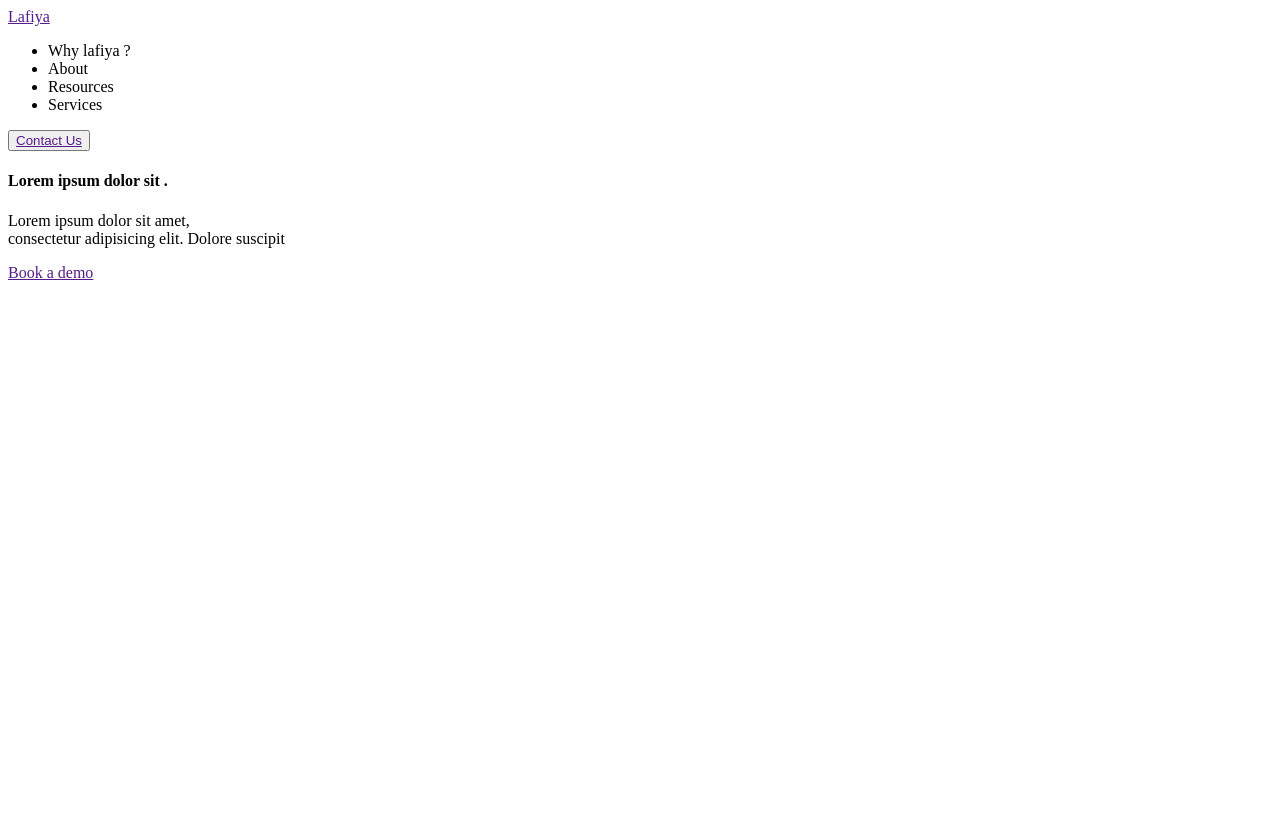
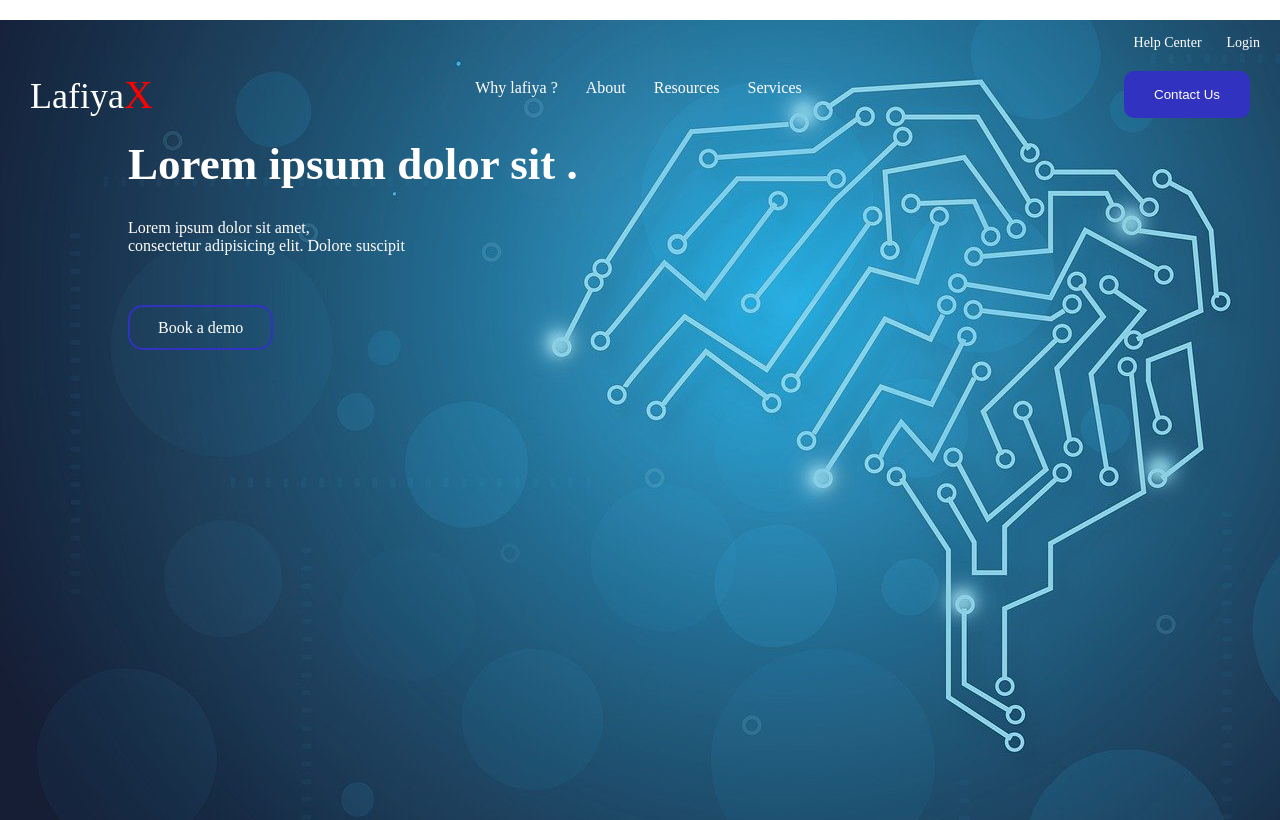
Before and after one commit to Steev-vhoo/Lafiya, a plain HTML site: page index.html in a window 1280 px wide. Drawn offline with Linux system fonts and the light colour scheme.

Commit message:
second commit

```diff
--- /dev/null
+++ b/css/style.css
@@ -0,0 +1,76 @@
+*{
+    padding: 0;
+    margin: 0;
+}
+.bg{
+    background-image: url(../img/programming-7649719_1280.jpg);
+    width: 100%;
+    height: 100vh;
+    background-size: cover;
+    color: white;
+}
+.help-center{
+    display: flex;
+    justify-content: right;
+    gap: 25px;
+    margin: 20px 20px;
+    padding-top: 15px;
+}
+.help-center a{
+    color: white;
+    text-decoration: none;
+    font-size: 14px;
+}
+.navbar{
+display: flex;
+justify-content: space-between;
+margin: 20px 30px;
+}
+.navbar a{
+    color: white;
+    text-decoration: none;
+}
+.navbar ul li{
+    list-style: none;
+    display: inline-block;
+    padding: 8px 12px;
+}
+.logo{
+    font-size: 36px;
+}
+span{
+    color: red;
+    font-style: bold;
+    font-size: 40px;
+}
+.contact-us{
+    border-radius: 10px;
+    padding: 12px 30px;
+    background: rgb(50, 50, 192);
+    border: none;
+}
+
+.tagline{
+    margin-left: 10%;
+    margin-right: 15%;
+
+}
+.tagline h4{
+    font-size: 45px;
+}
+.tagline p{
+    font-size: 14;
+    margin-top: 3%;
+}
+.book4demo{
+    margin-left: 10%;
+    margin-top: 5%;
+}
+.book4demo a{
+    color: white;
+    text-decoration: none;
+    font-size: 16px;
+    border: 2px solid rgb(50, 50, 192) ;
+    padding: 12px 28px;
+    border-radius: 15px;
+}
--- a/index.html
+++ b/index.html
@@ -4,27 +4,32 @@
 <head>
     <meta charset="UTF-8">
     <meta name="viewport" content="width=device-width, initial-scale=1.0">
-    <title>Lafiya</title>
+    <title>LafiyaX</title>
+    <link rel="stylesheet" href="./css/style.css">
 </head>
 
 <body>
-    <header>
-        <div class="logo">
-            <a href="">Lafiya</a>
+    <header class="bg">
+        <div class="help-center">
+            <a href="">Help Center</a>
+            <a href="">Login</a>
         </div>
         <nav class="navbar">
+            <div class="logo">
+                <a href="">Lafiya<span>X</span></a>
+            </div>
             <ul>
-                <li><a href=""></a>Why lafiya ?</li>
-                <li><a href=""></a>About</li>
-                <li><a href=""></a>Resources</li>
-                <li><a href=""></a>Services</li>
+                <li><a href="">Why lafiya ?</a></li>
+                <li><a href="">About</a></li>
+                <li><a href="">Resources</a></li>
+                <li><a href="">Services</a></li>
             </ul>
             <button class="contact-us"><a href="">Contact Us</a></button>
         </nav>
-        <div class="tagline">
-            <h4>Lorem ipsum dolor sit .</h4>
-            <p>Lorem ipsum dolor sit amet, <br>consectetur adipisicing elit. Dolore suscipit</p>
-        </div>
+            <div class="tagline">
+                <h4>Lorem ipsum dolor sit .</h4>
+                <p>Lorem ipsum dolor sit amet, <br>consectetur adipisicing elit. Dolore suscipit</p>
+            </div>
         <div class="book4demo">
             <a href="">Book a demo</a>
         </div>
```
Also changed, not shown: img/Abstract health medical science healthcare icon digital technology doctor concept modern innovation,Treatment,medicine on hi tech future blue background_ for wallpaper, template, web design_.jpeg (added), img/Premium Vector _ Abstract health medical science healthcare icon.jpeg (added), img/Premium Vector _ Cardiology technology.jpeg (added), img/hospital-5765027_1920.jpg (added), img/hospital-5765027_1920edit.jpg (added), img/programming-7649719_1280.jpg (added), js/script.js (added).
